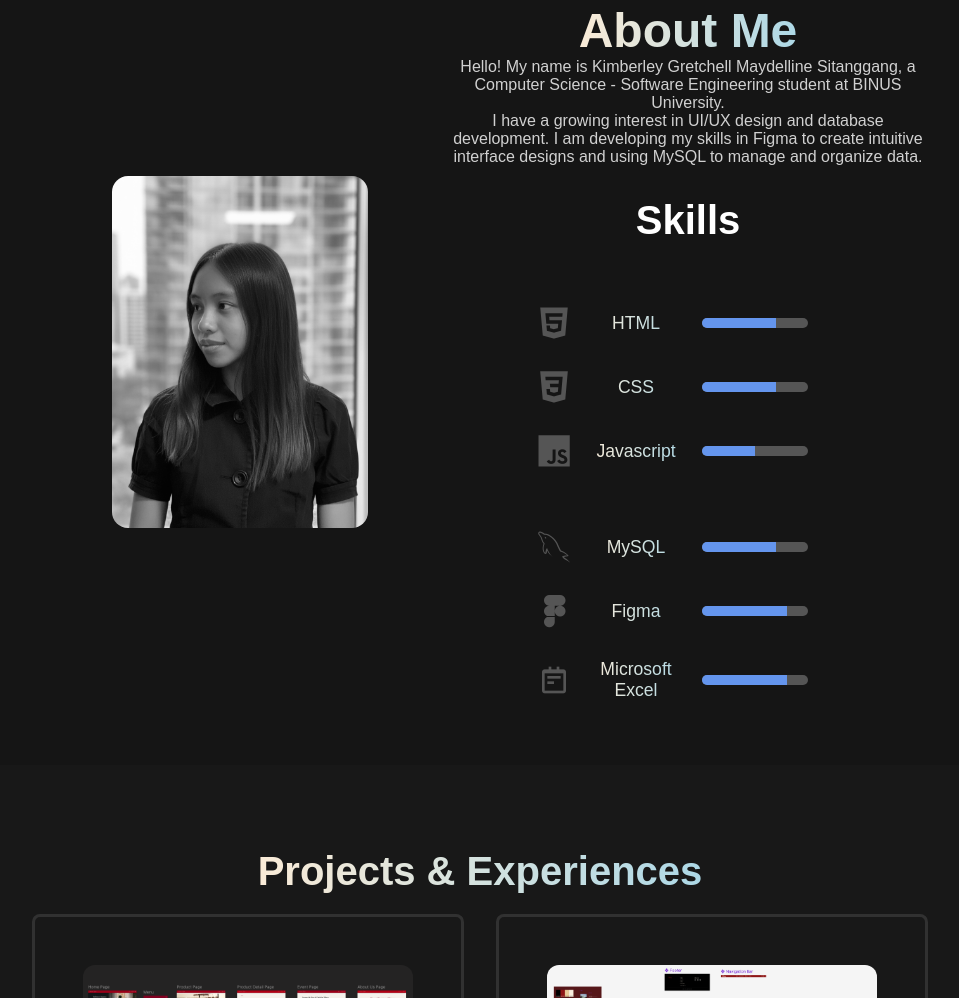
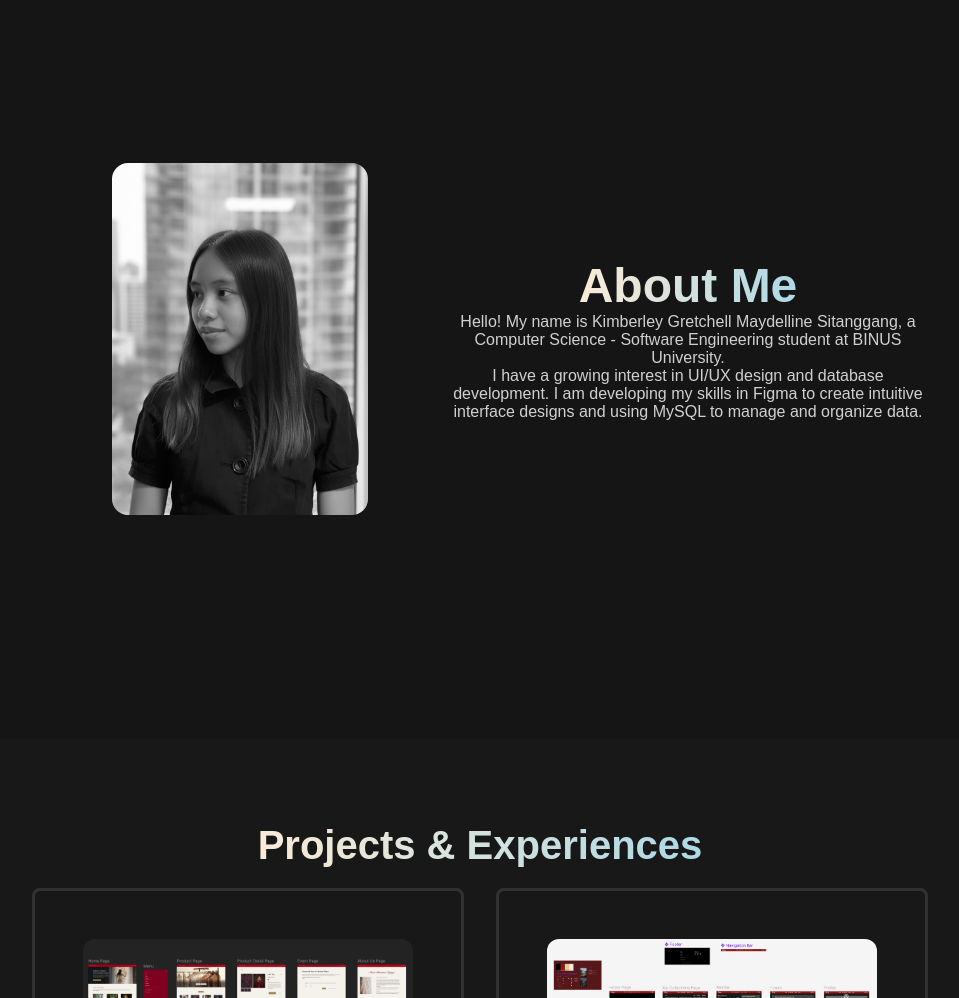
Before and after one commit to kxmmmm/kimberley.github.io, a plain HTML site: page index.html in a window 1280 px wide. Shown: the part 861-1859 px from the top of the page, without its empty margins (160-1119 px from the left). Drawn offline with nearby package versions, Linux system fonts and the light colour scheme.

Commit message:
Update index.html
about-info edit

```diff
--- a/index.html
+++ b/index.html
@@ -54,68 +54,6 @@
                         I have a growing interest in UI/UX design and database development. I am developing my skills in Figma to create intuitive interface designs and using MySQL to manage and organize data.
                     </p>
                 </div>
-
-                <h2><span>Skills</span></h2>
-
-                <div class="skills-list">
-                    <div class="skills-column">
-                        <div class="skill-item">
-                            <i class="devicon-html5-plain"></i>
-                            <span class="skill-name">HTML</span>
-                            <div class="progress-bar-container">
-                            <div class="progress-bar html-progress"></div>
-                            </div>
-                            <span class="skill-percent"></span>
-                        </div>
-
-                    <div class="skill-item">
-                        <i class="devicon-css3-plain"></i>
-                        <span class="skill-name">CSS</span>
-                        <div class="progress-bar-container">
-                            <div class="progress-bar css-progress"></div>
-                        </div>
-                        <span class="skill-percent"></span>
-                    </div>
-
-                    <div class="skill-item">
-                        <i class="devicon-javascript-plain"></i>
-                        <span class="skill-name">Javascript</span>
-                        <div class="progress-bar-container">
-                            <div class="progress-bar js-progress"></div>
-                        </div>
-                        <span class="skill-percent"></span>
-                    </div>
-                </div>
-
-                <div class="skills-column">
-                    <div class="skill-item">
-                        <i class="devicon-mysql-plain"></i>
-                        <span class="skill-name">MySQL</span>
-                        <div class="progress-bar-container">
-                            <div class="progress-bar mysql-progress"></div>
-                        </div>
-                        <span class="skill-percent"></span>
-                    </div>
-
-                    <div class="skill-item">
-                        <i class="devicon-figma-plain"></i>
-                        <span class="skill-name">Figma</span>
-                        <div class="progress-bar-container">
-                            <div class="progress-bar figma-progress"></div>
-                        </div>
-                        <span class="skill-percent"></span>
-                    </div>
-
-                    <div class="skill-item">
-                        <i class='bx bx-notepad'></i>
-                        <span class="skill-name">Microsoft Excel</span>
-                        <div class="progress-bar-container">
-                            <div class="progress-bar excel-progress"></div>
-                        </div>
-                        <span class="skill-percent"></span>
-                    </div>
-                </div>
-            </div>
     </section>
 
     <section id="projects">
```
